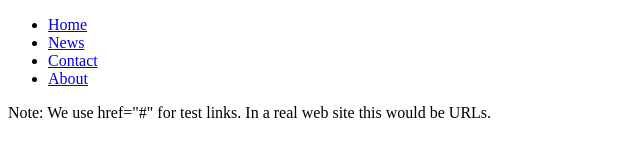
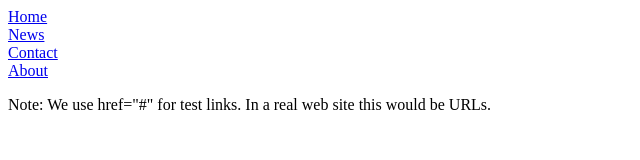
Before and after one commit to ejiroifie/Bootstrap-project, a plain HTML site: page index.html in a window 1280 px wide. Shown: the whole page, without its empty margins (0-640 px from the left). Drawn offline with Linux system fonts and the light colour scheme.

Commit message:
added styles

```diff
--- /dev/null
+++ b/css/styles.css
@@ -0,0 +1,5 @@
+ul {
+    list-style-type: none;
+    margin: 0;
+    padding: 0;
+  }
--- a/index.html
+++ b/index.html
@@ -1,5 +1,9 @@
 <!DOCTYPE html>
 <html>
+    <head>
+        <link rel="stylesheet" href="css/styles.css" />
+        <title> Bootsrap Learning Project</title>
+    </head>
 <body>
 
 <ul>
```
